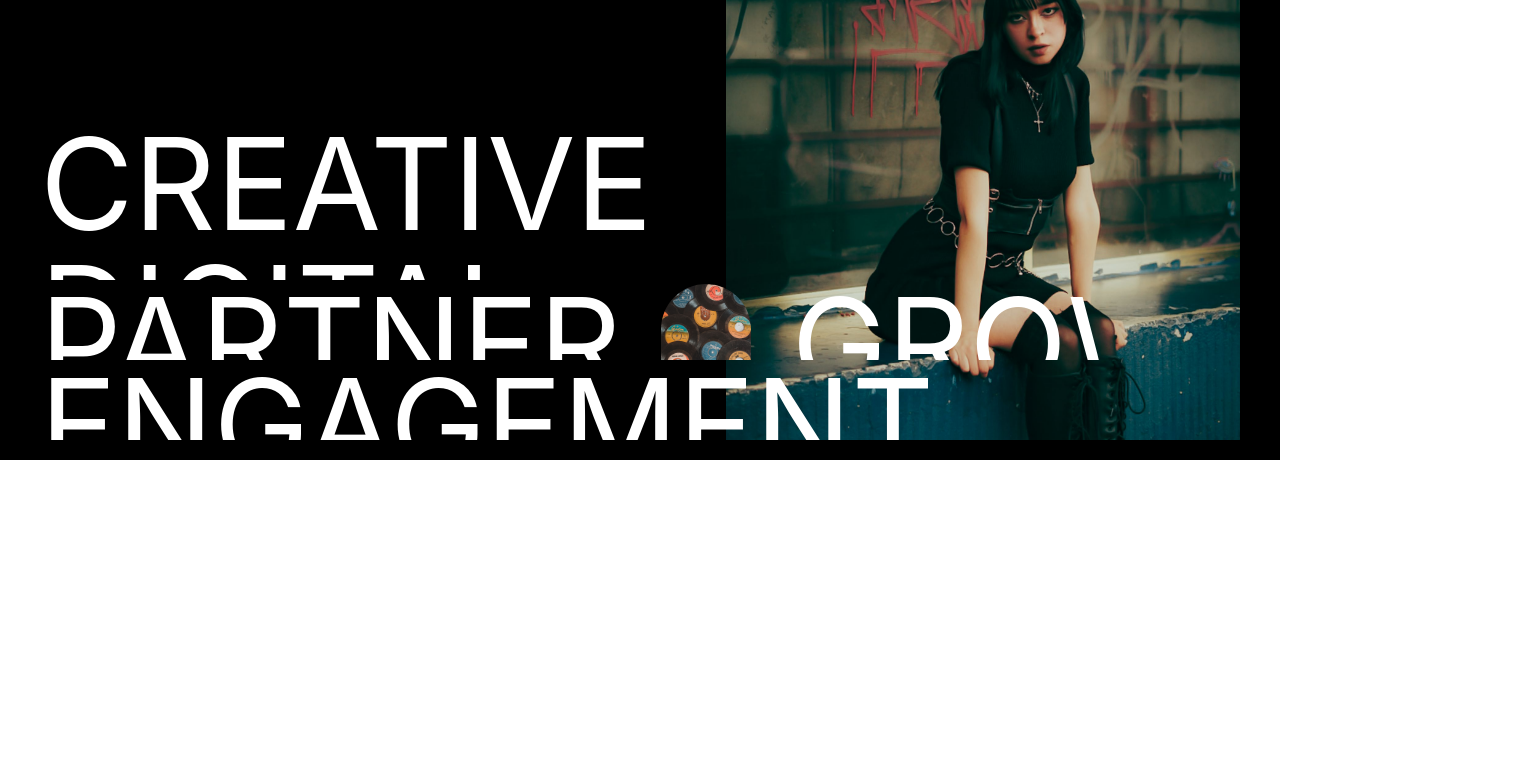
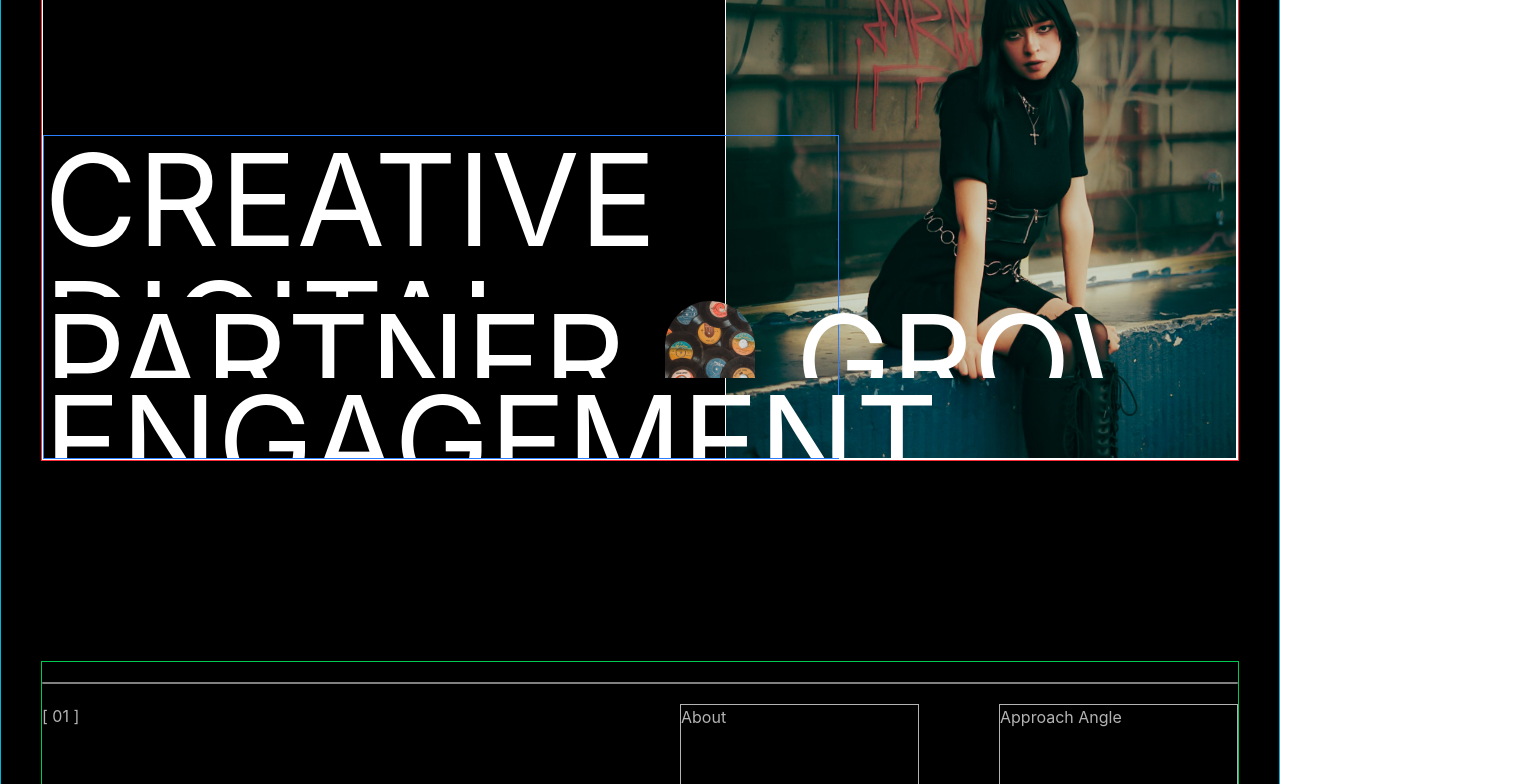
Before and after one commit to InTbluess/loading-screen1, a React (Vite) app: page / in a window 1280 px wide. Shown: the part 340-1124 px from the top of the page, 1536 px wide, since content can reach past the window. Before the commit the page ends 800 px from the top, so only its background shows below. Built offline with nearby package versions, Linux system fonts and the light colour scheme.

Commit message:
About section design

```diff
--- a/src/App.jsx
+++ b/src/App.jsx
@@ -1,15 +1,15 @@
-import { useState } from "react";
-import LoadingScreen from "./LoadingScreen/loadingScreen.jsx";
-import ImagePreloader from "./ImagePreloader.jsx";
+// import { useState } from "react";
+// import LoadingScreen from "./LoadingScreen/loadingScreen.jsx";
+// import ImagePreloader from "./ImagePreloader.js";
 import Home from "./Home/Home.jsx";
 
 export default function App() {
-  const [imagesLoaded, setImagesLoaded] = useState(false);
-  const [showLoader, setShowLoader] = useState(true);
+  // const [imagesLoaded, setImagesLoaded] = useState(false);
+  // const [showLoader, setShowLoader] = useState(true);
 
   return (
     <>
-      {!imagesLoaded && (
+      {/* {!imagesLoaded && (
         <ImagePreloader
           onComplete={() => setImagesLoaded(true)}
         />
@@ -23,9 +23,9 @@ export default function App() {
         )
         : (
           <Home />
-          // <LoadingScreen/>
         )
-      }
+      } */}
+      <Home/>
     </>
   );
 }
--- /dev/null
+++ b/src/Home/Contents/About.jsx
@@ -0,0 +1,46 @@
+import { motion } from "framer-motion";
+
+const aboutText = [
+  "At Media Diem, We Specialize In Building Brands That Captivate And Command Attention In The Ever-Evolving Digital Landscape. Partnering With Design Studios And Independent Creators, We Craft Impactful Social Media And Digital Experiences That Amplify Your Brand’s Identity And Intent.",
+  "We Take Your Ideas And Transform Them Into Strong, Creative Strategies That Seamlessly Blend Form, Function, And Branding. We Bridge That Gap. Combining Technical Expertise With A Keen Eye For Branding And Design, We Bring Your Vision To Life.",
+  "In Today’s Fast-Paced Social Media World, Standing Out Requires More Than Just Great Design—It Demands Strategy, Creativity, And Precision. Too Often, A Brand’s Message Gets Diluted During Execution. From Crafting Visually Stunning Campaigns To Ensuring Consistency Across Platforms, We Help Your Brand Engage, Inspire, And Grow In A Competitive Digital Space.",
+];
+
+export default function About() {
+  return (
+    <section className="mt-50 pt-5 pb-20 min-h-screen w-full flex flex-col justify-start items-center border border-green-500 text-white">
+      <motion.div
+        id="border-top"
+        className="w-full h-0.5 bg-white origin-right rounded-2xl"
+        initial={{
+          scaleX: 0.5,
+          opacity: 0,
+        }}
+        whileInView={{
+          scaleX: 1,
+          opacity: 0.5,
+        }}
+        viewport={{
+          once: true,
+          margin: "0px 0px -100px 0px",
+        }}
+        transition={{
+          duration: 1.2,
+        }}
+      ></motion.div>
+      <div className="text-white/70 pt-5 flex-1 grid grid-cols-4 grid-rows-[0.25fr_0.75fr_1fr_1fr] gap-y-5 gap-x-20 w-full h-full">
+        <div className="col-span-2 row-span-4">[ 01 ]</div>
+        <div className="border">About</div>
+        <div className="border">Approach Angle</div>
+
+
+        <div className="text-white pr-20 border">{aboutText[0]}</div>
+        <div className="text-white pr-20 border">{aboutText[1]}</div>
+        <div className="text-white pr-20 border">{aboutText[2]}</div>
+        <div className="border"></div>
+        <div className="border">8</div>
+        <div className="border"></div>
+      </div>
+    </section>
+  );
+}
--- a/src/Home/Contents/Body.jsx
+++ b/src/Home/Contents/Body.jsx
@@ -5,12 +5,12 @@ import Header from "./Header.jsx";
 
 const bodyText = ["CREATIVE DIGITAL", "PARTNER GROW", "ENGAGEMENT"];
 
-export default function body() {
+export default function Body() {
   return (
-    <>
+    <section className="pt-5 min-h-screen w-full border border-red-500 relative flex flex-col justify-start items-center">
       <Header />
-      <div className="body pt-10 flex flex-row items-center relative w-full h-full">
-        <div className="z-10 left left-0 bottom-0 absolute flex flex-col justify-end items-start w-2/3 h-1/2">
+      <div className="pt-10 relative flex-1 flex flex-row items-center w-full h-full border border-white">
+        <div className="z-10 left-0 bottom-0 absolute flex flex-col justify-end items-start w-2/3 h-1/2 border border-blue-500">
           {bodyText.map((line, index) => (
             <div key={index} className="overflow-hidden">
               <motion.h1
@@ -46,7 +46,7 @@ export default function body() {
             </div>
           ))}
         </div>
-        <div className="z-0 absolute right-0 top-8 w-3/7 h-[calc(100%-2rem)] overflow-hidden">
+        <div className="z-0 absolute right-0 top-8 w-3/7 h-[calc(100%-2rem)] overflow-hidden  border border-white">
           <motion.img
             src={img11}
             alt="image"
@@ -65,6 +65,6 @@ export default function body() {
           />
         </div>
       </div>
-    </>
+    </section>
   );
 }
--- a/src/Home/Contents/Header.jsx
+++ b/src/Home/Contents/Header.jsx
@@ -5,7 +5,7 @@ const navButtons = ["Home", "Work", "About"];
 
 export default function Header() {
   return (
-    <div className="header min-w-full h-32 flex flex-row justify-between items-center  ">
+    <div className="min-w-full h-32 flex flex-row justify-between items-center  ">
       <nav className="h-full w-64 flex flex-col justify-between">
         {navButtons.map((buttonText, index) => (
           <div key={buttonText} className="flex-1 overflow-hidden">
--- a/src/Home/Home.jsx
+++ b/src/Home/Home.jsx
@@ -1,10 +1,11 @@
 import Body from './Contents/Body.jsx'
+import About from './Contents/About.jsx'
 
 export default function Home() {
   return (
-    <div className="Home bg-black h-dvh min-w-full px-10 py-5 flex flex-col">
+    <div className="Home bg-black h-full min-w-full px-10 flex flex-col border border-cyan-500">
       <Body/>
-
+      <About/>
     </div>
   );
 }
```
Also changed, not shown: src/Home/Contents/GetStarrted.jsx (added), src/ImagePreloader.js (renamed from src/ImagePreloader.jsx).
